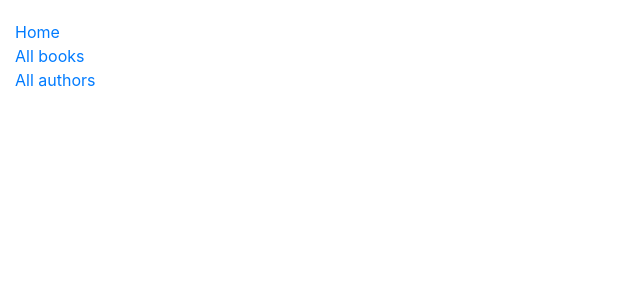
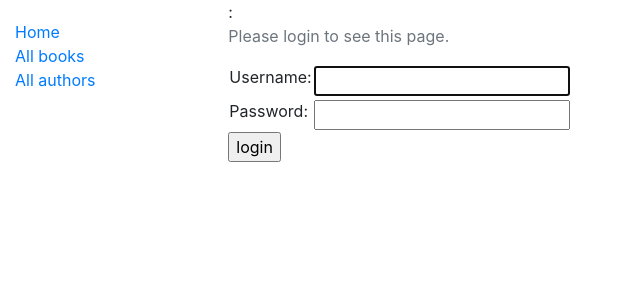
Before and after one commit to AndreyGTHB/LocalLibrary, a Django app: a page that uses templates/registration/login.html in a window 1280 px wide. Shown: the top 300 px of the page, without its empty margins (0-640 px from the left). Run offline with Django 3.2, Linux system fonts and the light colour scheme; some libraries are stand-ins or nearby versions.

Commit message:
Login and logout templates added

```diff
--- a/locallibrary/settings.py
+++ b/locallibrary/settings.py
@@ -120,3 +120,7 @@ USE_TZ = True
 # https://docs.djangoproject.com/en/3.1/howto/static-files/
 
 STATIC_URL = '/static/'
+
+
+LOGIN_REDIRECT_URL = '/'
+EMAIL_BACKEND = 'django.core.mail.backends.console.EmailBackend'
--- a/templates/registration/login.html
+++ b/templates/registration/login.html
@@ -8,8 +8,25 @@
         <p class="text text-danger">Your username or password didn't match. Please try again.</p>
     {% endif %}
     {% if next %}
-        {% if account.is_authenticated %}
-            <p class="text text-muted">You are authenticated</p>
+        {% if user.is_authenticated %}
+            <p class="text text-muted">You are authenticated.</p>
+        {% else %}:
+            <p class="text text-muted">Please login to see this page.</p>
         {% endif %}
     {% endif %}
+    <form method="post" action="{% url 'login' %}">
+        {% csrf_token %}
+        <table>
+            <tr>
+              <td>{{ form.username.label_tag }}</td>
+              <td>{{ form.username }}</td>
+            </tr>
+            <tr>
+              <td>{{ form.password.label_tag }}</td>
+              <td>{{ form.password }}</td>
+            </tr>
+        </table>
+        <input type="submit" value="login" />
+        <input type="hidden" name="next" value="{{ next }}" />
+    </form>
 {% endblock %}
```
Also changed, not shown: templates/registration/logged_out.html (added, +9 -0 lines), db.sqlite3.
